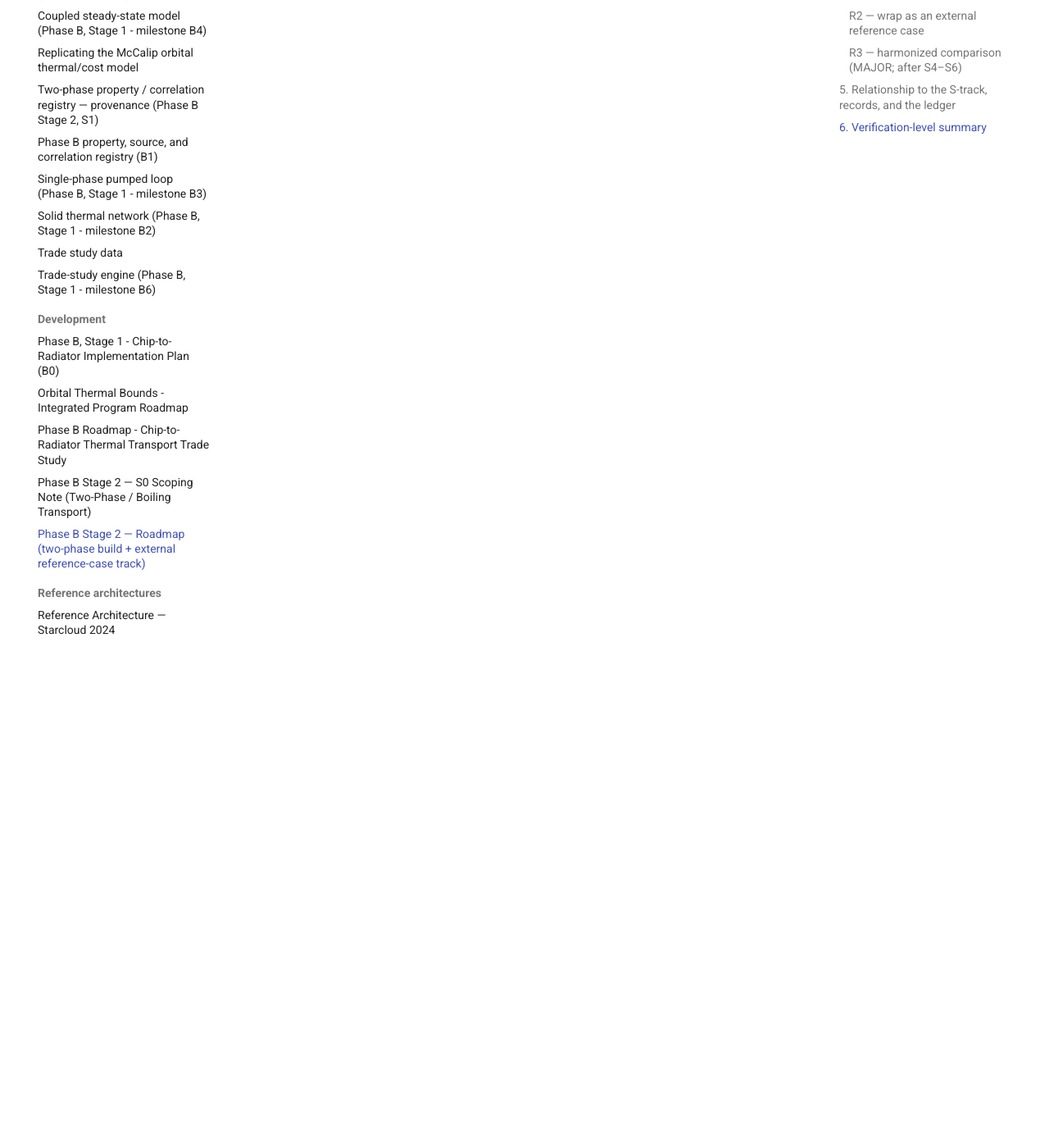
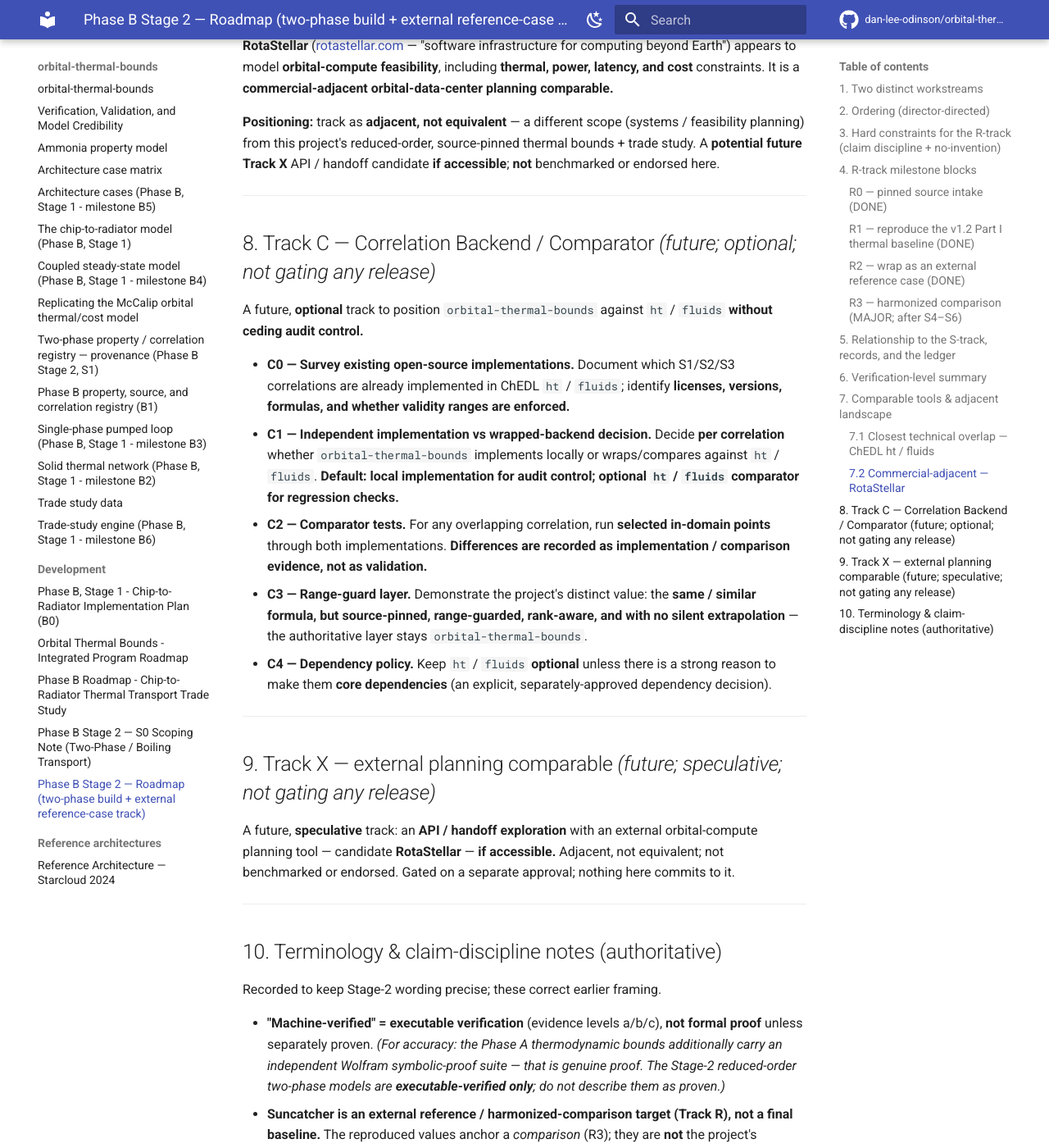
Before and after one commit to dan-lee-odinson/orbital-thermal-bounds, an MkDocs documentation site: the page built from docs/development/stage-2-roadmap.md, in a window 1280 px wide and 1400 px high, scrolled down 5376 px. Shown: the whole window at 82% size. Built offline with MkDocs 1.6.1 and Material for MkDocs 9.7.7, drawn with Linux system fonts in a browser that asks for light colours; comment, search, counter and statistics services are not loaded; some of the changed text lies outside the part shown.

Commit message:
docs(stage-2): roadmap r2 - comparables (ht/fluids, RotaStellar) + Track C/X + terminology notes (#46)

````diff
--- a/docs/development/stage-2-roadmap.md
+++ b/docs/development/stage-2-roadmap.md
@@ -12,9 +12,12 @@
 **Baseline:** Phase B **Stage 1 = v1.1.0**; **regression baseline for Stage 2 = `v1.1.0`**
 **Target version:** `v1.2.0` (additive) — `v2.0.0` only on a framing shift / breaking change
 **Date:** 2026-07-05
+**Revision:** **r2 (2026-07-05)** — added the comparable-tools landscape (§7), **Track C** (correlation
+backend/comparator, §8), **Track X** (external planning comparable, §9), and terminology /
+claim-discipline notes (§10).
 **Related records:** approved scope — `docs/development/phase-b-stage-2-scoping-note.md` (S0, r1);
 S0 review — `verification/review-records/2026-07-05-s0-stage-2-scoping.md` (CLOSED); source pin —
-the **R0 Biswas/Suncatcher intake** (`biswas-r0`, pinned, unreproduced).
+the **R0 Biswas/Suncatcher intake** (`biswas-r0`, pinned, reproduced at R1/R2).
 
 ---
 
@@ -34,15 +37,19 @@ reference/reproduction track that stands beside the build. Keeping them separate
 discipline: the two-phase model is developed on its own evidence, and the external reference is
 reproduced on its own provenance, before the two are ever compared.
 
+Two further **optional / future** tracks — **Track C** (correlation backend / comparator, §8) and
+**Track X** (external planning comparable, §9) — are recorded for positioning; **neither gates any
+release** and each is gated on a separate director approval.
+
 ---
 
 ## 2. Ordering (director-directed)
 
 ```
 S0  approve Stage-2 scope .......................... DONE (merged; review record CLOSED)
-R1  reproduce Biswas/Suncatcher v1.2 Part I ........ from the pinned R0 release/commit
-R2  wrap reproduction as an external reference case  tests + provenance + limitations
-S1  two-phase property/correlation registry ........ Stage-2 build begins
+R1  reproduce Biswas/Suncatcher v1.2 Part I ........ DONE (reproduced; byte-identical script)
+R2  wrap reproduction as an external reference case  DONE (test + ledger + provenance)
+S1  two-phase property/correlation registry ........ DONE (registry; no physics)
 S2  two-phase acquisition / evaporator
 S3  two-phase pressure drop + condenser
 S4  coupled two-phase steady-state solver (MAJOR)
@@ -53,14 +60,9 @@ S7  docs + figures
 S8  review + release decision (MAJOR) → v1.2.0
 ```
 
-**Placement.** R1 and R2 sit **after S0 and before S1** in intended order (director direction).
-They are a **separable, dependency-independent** track — they touch external-reference intake code,
-**not** the two-phase model — so if the R1 reproduction proves lengthy, R1/R2 **may run alongside
-S1** without blocking it. **R3 is the dependency join:** it requires **R2** (the reference case) and
-**S4–S6** (the two-phase framework), so R3 cannot start until both exist.
-
-**Recommendation:** sequential-first (R1 → R2 → S1…), with the parallel fallback above reserved for
-if R1 runs long. Confirm or redirect at review.
+**Placement.** R1 and R2 sat **after S0 and before S1** (director direction) as a **separable,
+dependency-independent** track. **R3 is the dependency join:** it requires **R2** (the reference
+case) and **S4–S6** (the two-phase framework), so R3 cannot start until both exist.
 
 ---
 
@@ -93,35 +95,22 @@ These are load-bearing. They apply to every R-milestone.
 ## 4. R-track milestone blocks
 
 ### R0 — pinned source intake  *(DONE)*
-- **State:** `biswas-r0` — Biswas/Suncatcher source intake, **pinned, unreproduced, unranked.**
+- **State:** `biswas-r0` — Biswas/Suncatcher source intake, **pinned.**
 - **Note:** the exact release/commit identifiers and the as-published inputs live in the R0 intake
   record; R1 reads them from there (no-invention for anything unspecified).
 
-### R1 — reproduce the v1.2 Part I thermal baseline
-- **Inherited:** the R0 pin.
-- **Scope:** recompute Biswas/Suncatcher's **published Part I thermal baseline** from the pinned
-  release/commit. Every input is taken from the pin; anything unspecified is a **blocker/source-
-  gate**, not a guess.
-- **Deliverable:** a reproduction module/script that recomputes their baseline, plus a **fidelity
-  comparison** to their published values within a **stated tolerance**; a review record.
-- **Verification:** **c** (executable reproduction) + **a** (their published values as the external
-  reference target, cited from the pin). Reproduction fidelity is claim-sensitive → **review record
-  produced.** Not level d.
-- **Claim discipline:** "faithful reproduction of the pinned baseline." Explicitly **not**
-  validation, **not** ranking, **not** a comparison to our model.
-- **Completion:** reproduction matches the pinned published baseline within tolerance (or documented,
-  source-gated gaps); review record produced.
+### R1 — reproduce the v1.2 Part I thermal baseline  *(DONE)*
+- **Result:** the pinned standalone script (`report_one_thermal.py`, byte-identical, SHA-256 pinned)
+  was run unchanged; its self-check passed and it reproduced the author baseline within tolerance
+  (`T_rad` 21.34 °C, `T_j` 111.3 / 114.8 °C, `R_th` 0.350 → 0.300 K/W).
+- **Claim discipline:** "faithful reproduction of the pinned baseline." **Not** validation, **not**
+  ranking, **not** a comparison to our model.
 
-### R2 — wrap as an external reference case
-- **Inherited:** the R1 reproduction.
-- **Scope:** package the reproduction as a **first-class external reference case** in the repo, with
-  **tests**, **provenance** (source + pin + version), and an **explicit limitations** statement.
-- **Deliverable:** reference-case module + tests + provenance/limitations doc; a mastery-ledger entry
-  (e.g. `suncatcher-v1.2-part-i-reference`) at status **`reproduced` (external reference)** —
-  **clearly labeled as external-reference reproduction, not validation and not a ranking.**
+### R2 — wrap as an external reference case  *(DONE)*
+- **Result:** vendored byte-identical script + CI-enforced test + `suncatcher-v1.2-part-i-reference`
+  ledger entry (external reference; **unranked, unharmonized, unvalidated**) + explicit `PINS.json`
+  status fields.
 - **Verification:** **c** (tests) + **a** (provenance). Not level d.
-- **Claim discipline:** external reference only; **unranked**; limitations explicit.
-- **Completion:** tests green; provenance + limitations recorded; ledger entry opened and labeled.
 
 ### R3 — harmonized comparison  *(MAJOR; after S4–S6)*
 - **Inherited:** the **R2** reference case **and** the Stage-2 two-phase framework (**S4–S6**).
@@ -146,11 +135,11 @@ These are load-bearing. They apply to every R-milestone.
 
 - The **S0 §8 milestone table remains the S-track plan**; this roadmap inserts the R-track around it
   and is the **living Stage-2 sequence of record.** The CLOSED S0 note is not edited.
-- **Records are separate:** R1 produces a reproduction review record; R3 (major) produces a
+- **Records are separate:** R1 produced a reproduction review record; R3 (major) produces a
   cross-model + director review record. S-milestones keep their own records per the S0 plan.
-- **Mastery-ledger:** R1/R2 open an **external-reference** entry at `reproduced` (external reference
-  — *not* validation, *not* ranking). **No ledger entry ranks Suncatcher.** Level d `pending` for
-  every entry.
+- **Mastery-ledger:** R1/R2 opened an **external-reference** entry at `reproduced` (external
+  reference — *not* validation, *not* ranking), in a **separate Track-R section**. **No ledger
+  entry ranks Suncatcher.** Level d `pending` for every entry.
 - **No-regression:** every R and S milestone keeps the Phase A / `v1.1.0` published suites and
   oracle-freeze green (regression baseline `v1.1.0`).
 
@@ -161,9 +150,10 @@ These are load-bearing. They apply to every R-milestone.
 | Milestone | New evidence | Review | Ranking? |
 |---|---|---|---|
 | R0 (done) | pinned intake (a: source pin) | intake note | no |
-| R1 | c (reproduction) + a (pinned published values) | review record | **no** |
-| R2 | c (tests) + a (provenance) | ledger entry + limitations | **no** |
-| S1–S3 | a/b + c per S0 plan | intermediate | n/a |
+| R1 (done) | c (reproduction) + a (pinned published values) | review record | **no** |
+| R2 (done) | c (tests) + a (provenance) | ledger entry + limitations | **no** |
+| S1 (done) | a (sources) + c (registry guards) | intermediate | n/a (registry only) |
+| S2–S3 | a/b + c per S0 plan | intermediate | n/a |
 | S4 (major) | c baseline recovery + b residual | cross-model + director | n/a |
 | S5 | a + c | spot-check | n/a |
 | S6 (major) | c engine + inherited physics | cross-model + director | within-model only |
@@ -173,7 +163,93 @@ These are load-bearing. They apply to every R-milestone.
 
 ---
 
+## 7. Comparable tools & adjacent landscape
+
+Recorded for positioning and possible future reuse. **None is a dependency or a competitor
+benchmark** unless a track below (§8–§9) is explicitly approved.
+
+### 7.1 Closest technical overlap — ChEDL `ht` / `fluids`
+The open-source **ChEDL** libraries **`ht`** (heat transfer) and **`fluids`** (fluid dynamics)
+already implement **many of the correlations this Stage-2 build names** — flow-boiling
+heat-transfer coefficients and two-phase pressure-drop multipliers among them. They are the
+**closest technical overlap** to the S1 registry.
+
+**What differentiates `orbital-thermal-bounds`** (the raw formulas are shared literature — the
+difference is the discipline layer):
+
+- **source-pinned validity ranges** with **no silent extrapolation** (out-of-range → flagged/
+  rejected, per the S1 range guards);
+- **rank-eligibility** + **provenance labels** (reference / sensitivity / source-required) so no
+  value silently enters a ranked case;
+- the **orbital-compute context** (radiator-boundary coupling; machine-visible microgravity fields);
+- **external reference-case comparison** (Track R).
+
+**Positioning:** treat `ht` / `fluids` as **optional comparator / backend candidates, not direct
+competitors.** Whether to use them at all is the subject of **Track C** (§8).
+
+### 7.2 Commercial-adjacent — RotaStellar
+**RotaStellar** ([rotastellar.com](https://rotastellar.com/) — "software infrastructure for computing
+beyond Earth") appears to model **orbital-compute feasibility**, including **thermal, power, latency,
+and cost** constraints. It is a **commercial-adjacent orbital-data-center planning comparable.**
+
+**Positioning:** track as **adjacent, not equivalent** — a different scope (systems / feasibility
+planning) from this project's reduced-order, source-pinned thermal bounds + trade study. A
+**potential future Track X** API / handoff candidate **if accessible**; **not** benchmarked or
+endorsed here.
+
+---
+
+## 8. Track C — Correlation Backend / Comparator  *(future; optional; not gating any release)*
+
+A future, **optional** track to position `orbital-thermal-bounds` against `ht` / `fluids` **without
+ceding audit control.**
+
+- **C0 — Survey existing open-source implementations.** Document which S1/S2/S3 correlations are
+  already implemented in ChEDL `ht` / `fluids`; identify **licenses, versions, formulas, and whether
+  validity ranges are enforced.**
+- **C1 — Independent implementation vs wrapped-backend decision.** Decide **per correlation** whether
+  `orbital-thermal-bounds` implements locally or wraps/compares against `ht` / `fluids`. **Default:
+  local implementation for audit control; optional `ht` / `fluids` comparator for regression checks.**
+- **C2 — Comparator tests.** For any overlapping correlation, run **selected in-domain points**
+  through both implementations. **Differences are recorded as implementation / comparison evidence,
+  not as validation.**
+- **C3 — Range-guard layer.** Demonstrate the project's distinct value: the **same / similar formula,
+  but source-pinned, range-guarded, rank-aware, and with no silent extrapolation** — the
+  authoritative layer stays `orbital-thermal-bounds`.
+- **C4 — Dependency policy.** Keep `ht` / `fluids` **optional** unless there is a strong reason to
+  make them **core dependencies** (an explicit, separately-approved dependency decision).
+
+---
+
+## 9. Track X — external planning comparable  *(future; speculative; not gating any release)*
+
+A future, **speculative** track: an **API / handoff exploration** with an external orbital-compute
+planning tool — candidate **RotaStellar** — **if accessible.** Adjacent, not equivalent; not
+benchmarked or endorsed. Gated on a separate approval; nothing here commits to it.
+
+---
+
+## 10. Terminology & claim-discipline notes (authoritative)
+
+Recorded to keep Stage-2 wording precise; these correct earlier framing.
+
+- **"Machine-verified" = executable verification** (evidence levels a/b/c), **not formal proof**
+  unless separately proven. *(For accuracy: the Phase A thermodynamic bounds additionally carry an
+  independent Wolfram symbolic-proof suite — that is genuine proof. The Stage-2 reduced-order
+  two-phase models are **executable-verified only**; do not describe them as proven.)*
+- **Suncatcher is an external reference / harmonized-comparison target (Track R), not a final
+  baseline.** The reproduced values anchor a *comparison* (R3); they are **not** the project's
+  baseline of record and never a "best / worst" verdict.
+- **Biswas has a physics model behind the thermal figure.** With Track R's **pinned standalone
+  script and reproduction path** (R1 reproduced; R2 wrapped as a tested reference case), it is
+  **inaccurate to say the Biswas thermal figure has "no physics model"** — it has a reproducible,
+  source-pinned computation. It remains an **external reference** (reproduced, unranked,
+  unharmonized), **not validated**.
+
+---
+
 *Living Stage-2 roadmap. Standing rules carried in unchanged: no-invention, oracle-freeze, claim
 discipline, cross-model ≠ level d, "certificate" = internal numerical convergence. R1/R2 anchor an
 external reference by faithful reproduction only; ranking, if it ever happens, is a harmonized,
-assumption-explicit R3 comparison — never a declaration of a best architecture.*
+assumption-explicit R3 comparison — never a declaration of a best architecture. Tracks C and X are
+optional/future and gate nothing.*
````
